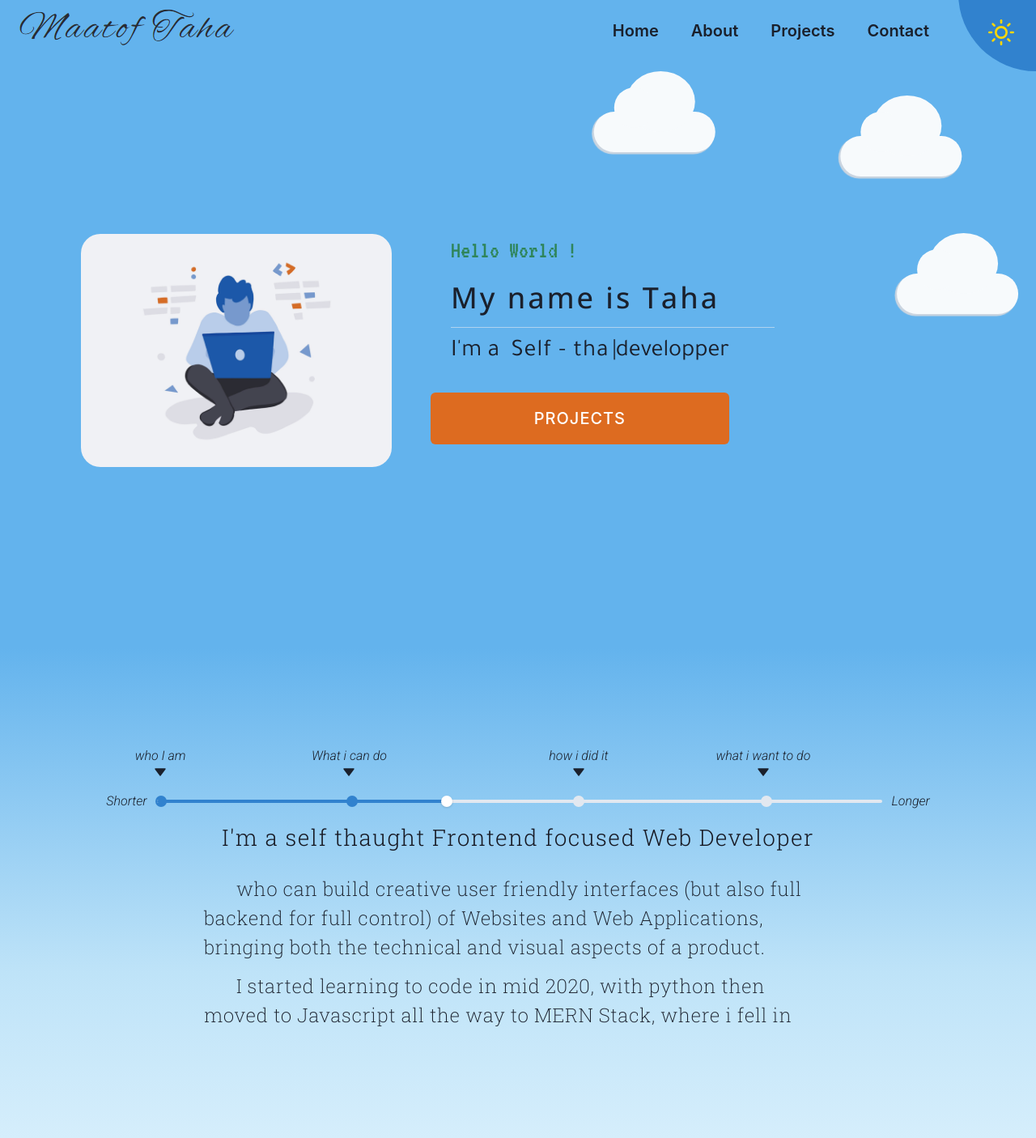
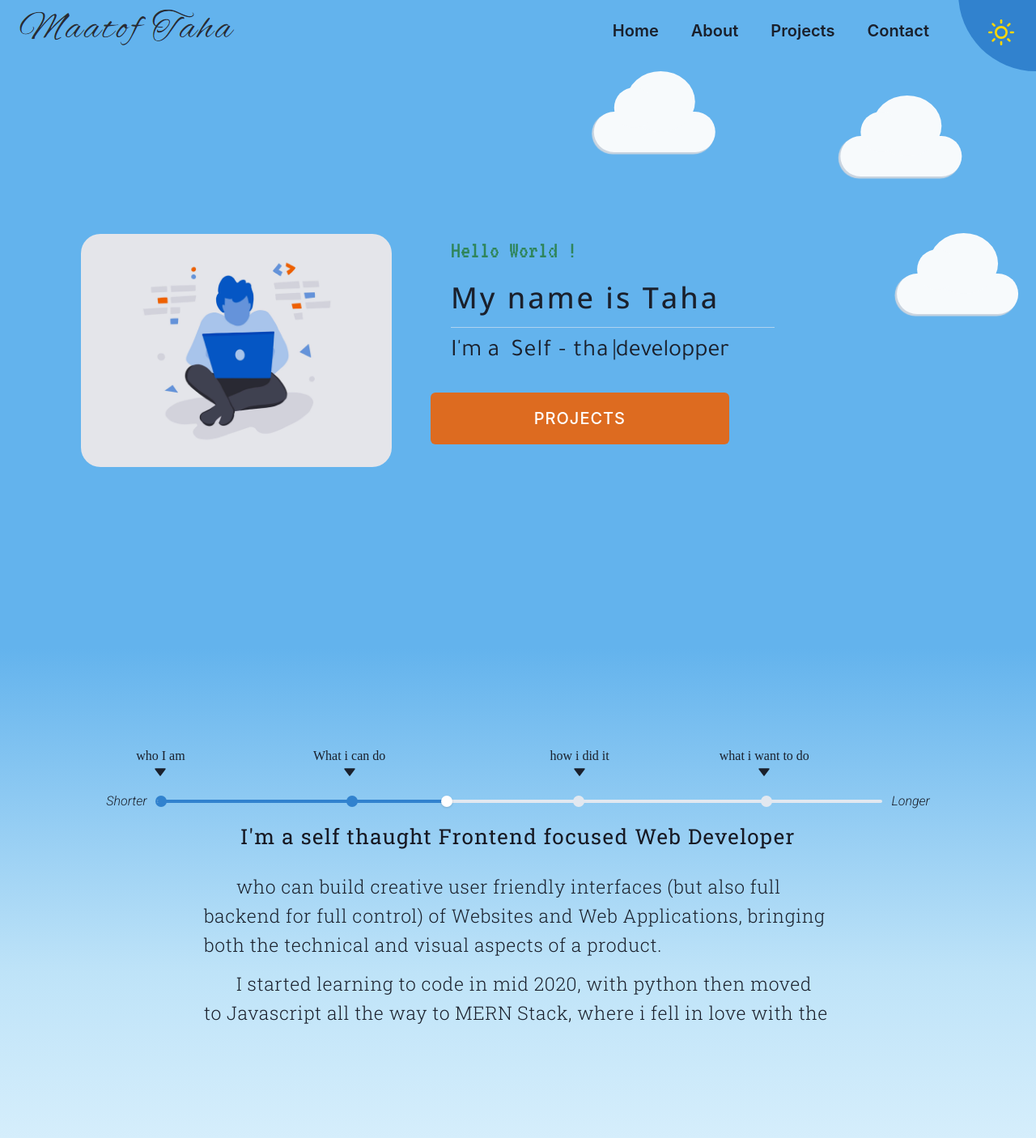
Before and after one commit to tahasama/myPortfolio, a React (Create React App) app: page / in a window 1280 px wide. Shown: the top 1406 px of the page at 81% size. Built offline with nearby package versions, Linux system fonts and the light colour scheme.

Commit message:
image colors

```diff
--- a/src/components/about.tsx
+++ b/src/components/about.tsx
@@ -70,6 +70,8 @@ const About = () => {
             position={"relative"}
             justifyContent={"space-around"}
             top={"10px"}
+            fontWeight={"500"}
+            fontFamily={"ms madi"}
           >
             <Flex
               flexDirection={["column"]}
@@ -190,8 +192,8 @@ const About = () => {
           <Box m={"3"}>Longer</Box>
         </Flex>
         <Box
-          fontSize={"28"}
-          fontWeight={"300"}
+          fontSize={"26px"}
+          fontWeight={"400"}
           fontFamily="roboto slab"
           color={colorMode === "light" ? "gray.900" : "gray.100"}
           position={"relative"}
@@ -201,8 +203,8 @@ const About = () => {
           I'm a self thaught Frontend focused Web Developer
         </Box>
         <Box
-          fontSize={"24"}
-          fontWeight={"200"}
+          fontSize={"23px"}
+          fontWeight={"300"}
           color={colorMode === "light" ? "gray.800" : "gray.200"}
           position={"relative"}
           h={slideValue * 5}
--- a/src/components/home.tsx
+++ b/src/components/home.tsx
@@ -86,8 +86,8 @@ const Home = () => {
               src={pic ? dev : dev1}
               filter={
                 pic
-                  ? "brightness(1) grayscale(30%)"
-                  : "brightness(1.7) grayscale(30%)"
+                  ? "brightness(.95) grayscale(0%)"
+                  : "brightness(1.05) grayscale(0%)"
               }
               alt="devDay2"
               borderRadius={"3xl"}
```
